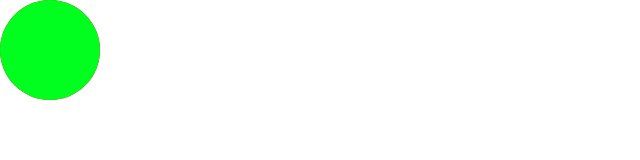
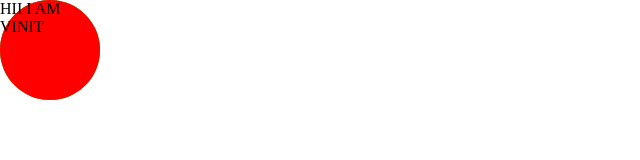
Before and after one commit to vinitvijal/GiraffeHtml, a plain HTML site: page anime.html in a window 1280 px wide. Shown: the whole page, without its empty margins (0-640 px from the left). Drawn offline with Linux system fonts and the light colour scheme.

Commit message:
Vinu Updates

```diff
--- a/anime.html
+++ b/anime.html
@@ -10,5 +10,6 @@
 <body>
     <div class="ball1"></div>
     <div class="ball2"></div>
+    <div>HII I AM VINIT</div>
 </body>
 </html>
```
